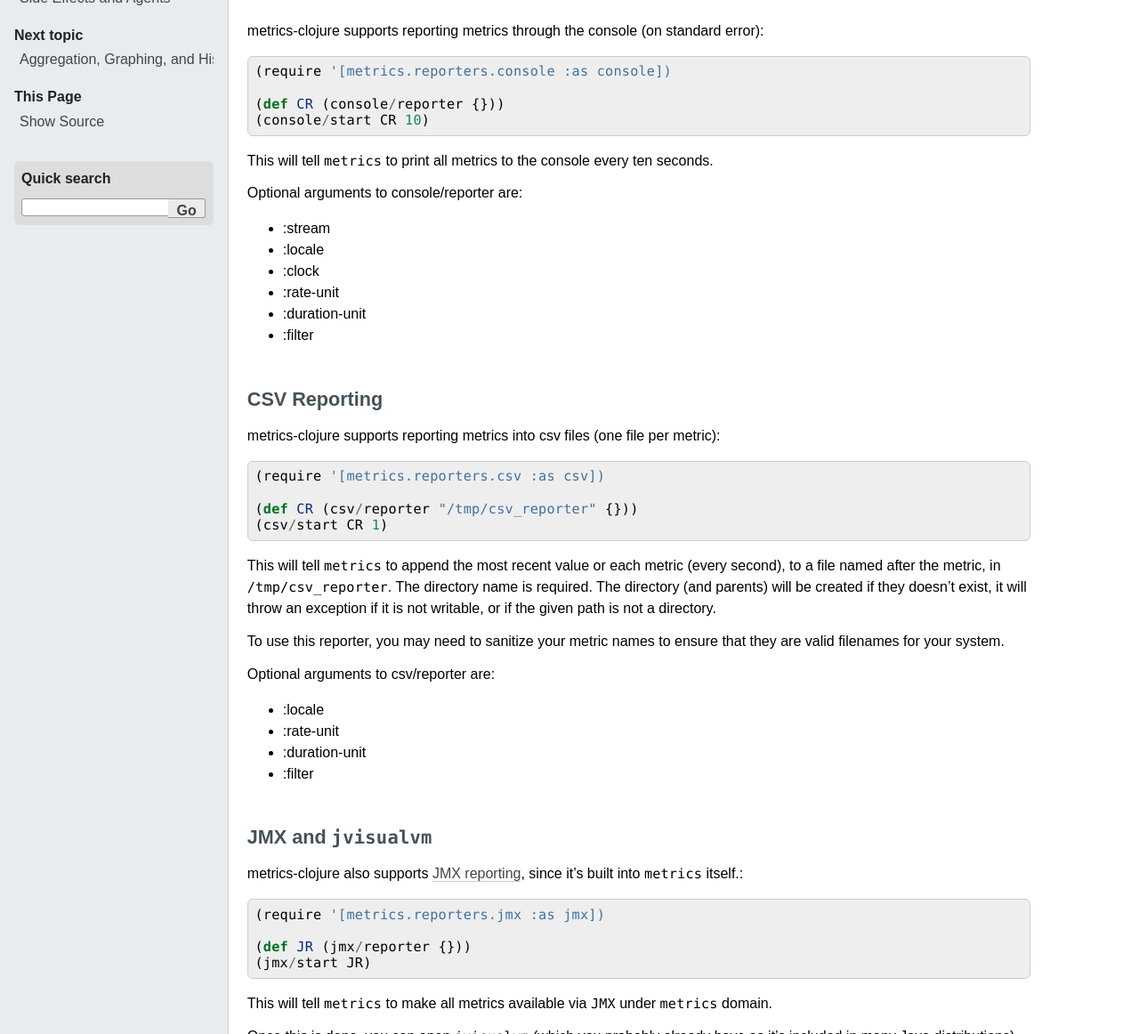
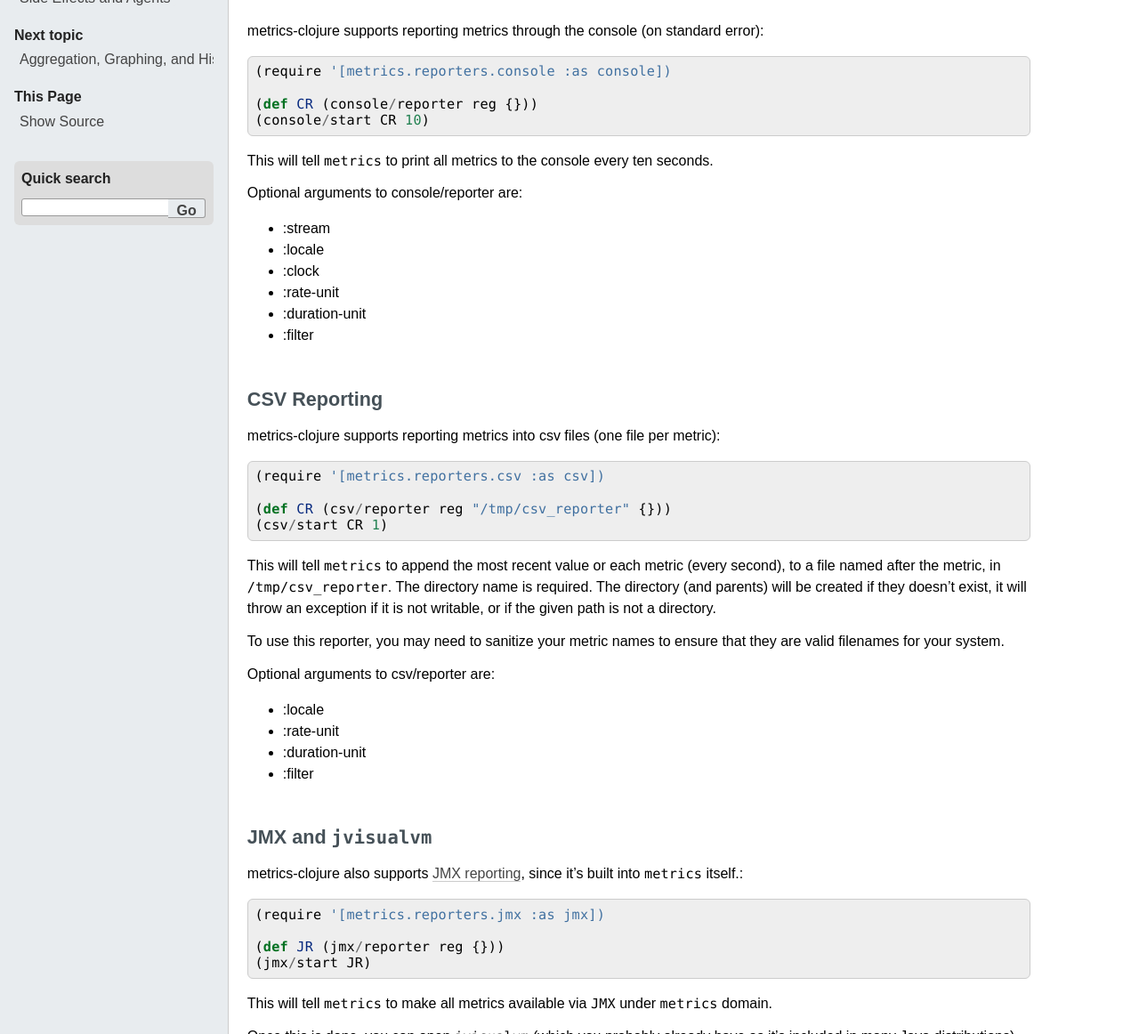
Before and after one commit to clj-commons/metrics-clojure, a Sphinx documentation site: the page built from docs/source/reporting.rst, in a window 1280 px wide. Shown: the part 239-1401 px from the top of the page at 89% size. Built offline with Sphinx 7.4.7, drawn with Linux system fonts in a browser that asks for light colours.

Commit message:
add registry parameter to reporting examples

```diff
--- a/docs/source/reporting.rst
+++ b/docs/source/reporting.rst
@@ -14,7 +14,7 @@ error)::
 
     (require '[metrics.reporters.console :as console])
 
-    (def CR (console/reporter {}))
+    (def CR (console/reporter reg {}))
     (console/start CR 10)
 
 This will tell ``metrics`` to print all metrics to the console every ten
@@ -36,7 +36,7 @@ metrics-clojure supports reporting metrics into csv files (one file per metric):
 
     (require '[metrics.reporters.csv :as csv])
 
-    (def CR (csv/reporter "/tmp/csv_reporter" {}))
+    (def CR (csv/reporter reg "/tmp/csv_reporter" {}))
     (csv/start CR 1)
 
 This will tell ``metrics`` to append the most recent value or each
@@ -65,7 +65,7 @@ metrics-clojure also supports `JMX reporting
 
     (require '[metrics.reporters.jmx :as jmx])
 
-    (def JR (jmx/reporter {}))
+    (def JR (jmx/reporter reg {}))
     (jmx/start JR)
 
 This will tell ``metrics`` to make all metrics available via ``JMX`` under ``metrics`` domain.
```
